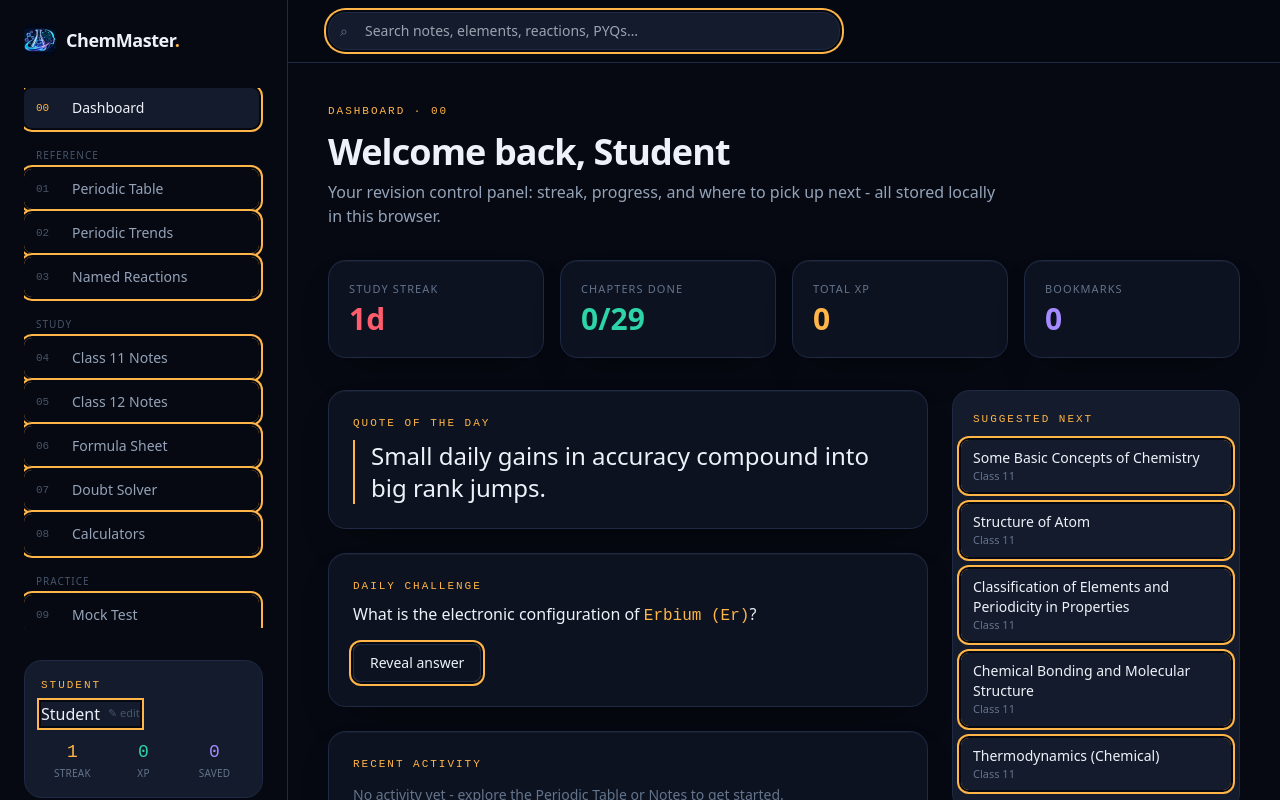
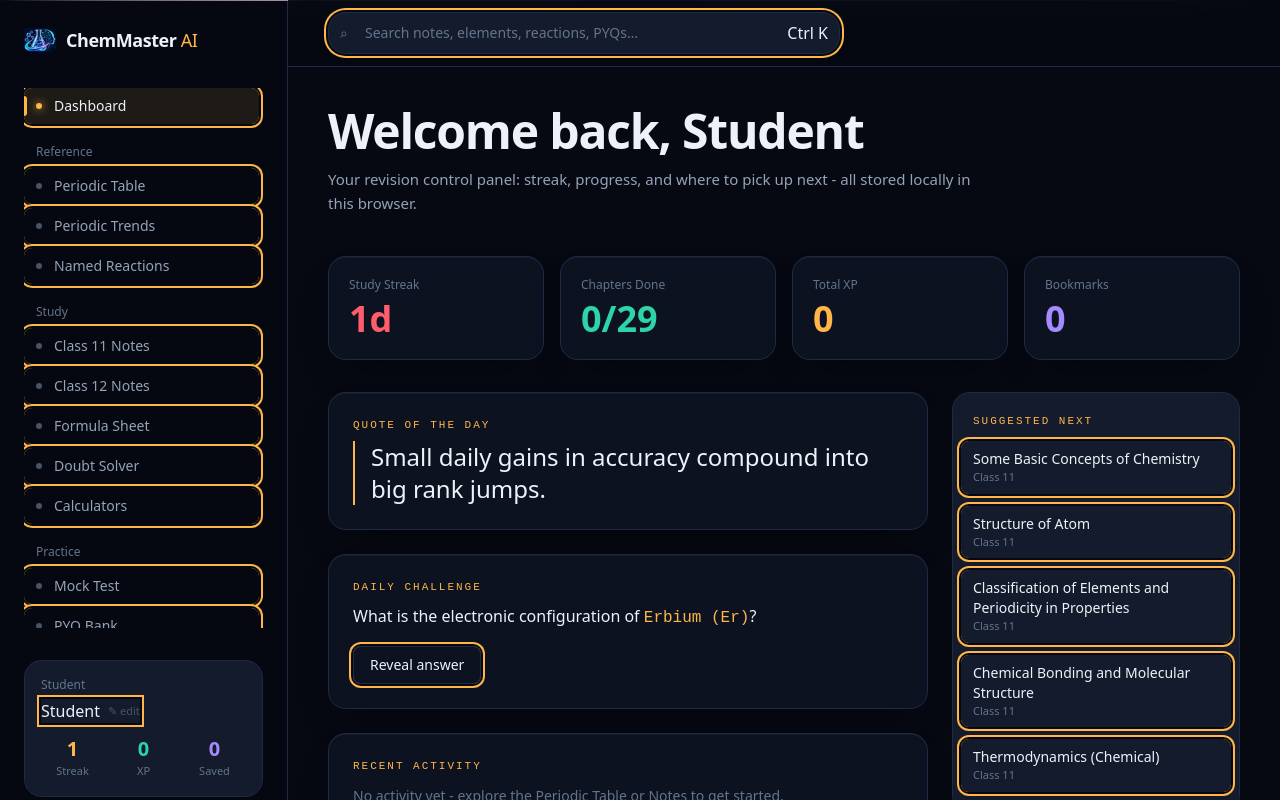
Before and after one commit to Krishgarg2708/ChemMaster-AI, a Next.js app: page / in a window 1280 px wide. Shown: the top 800 px of the page. Built offline with nearby package versions, Linux system fonts and the light colour scheme.

Commit message:
Add files via upload

```diff
--- /dev/null
+++ b/components/AtomOrbit.js
@@ -0,0 +1,88 @@
+"use client";
+
+// Electrons per principal shell, parsed from the element's own
+// electronic_configuration string (e.g. "[Ar]3d5 4s1" -> [2, 8, 13, 1]).
+const CORES = {
+  He: [2],
+  Ne: [2, 8],
+  Ar: [2, 8, 8],
+  Kr: [2, 8, 18, 8],
+  Xe: [2, 8, 18, 18, 8],
+  Rn: [2, 8, 18, 32, 18, 8],
+};
+
+export function shellsFromConfig(config = "") {
+  const core = config.match(/^\[(\w+)\]/);
+  const shells = core && CORES[core[1]] ? [...CORES[core[1]]] : [];
+  const re = /(\d)[spdf](\d+)/g;
+  let m;
+  while ((m = re.exec(config.replace(/^\[\w+\]/, "")))) {
+    const n = Number(m[1]);
+    shells[n - 1] = (shells[n - 1] || 0) + Number(m[2]);
+  }
+  return shells.map((x) => x || 0);
+}
+
+export default function AtomOrbit({ element, color = "#FFB547", size = 320, className = "" }) {
+  if (!element) return null;
+  const shells = shellsFromConfig(element.electronic_configuration);
+  const c = size / 2;
+  const first = size * 0.15;
+  const step = (c - first - 8) / Math.max(shells.length, 1);
+
+  return (
+    <svg
+      viewBox={`0 0 ${size} ${size}`}
+      className={className}
+      role="img"
+      aria-label={`${element.name} has ${shells.join(", ")} electrons per shell`}
+    >
+      <defs>
+        <radialGradient id={`nuc-${element.atomic_number}`}>
+          <stop offset="0%" stopColor={color} stopOpacity="0.95" />
+          <stop offset="55%" stopColor={color} stopOpacity="0.25" />
+          <stop offset="100%" stopColor={color} stopOpacity="0" />
+        </radialGradient>
+      </defs>
+
+      <circle cx={c} cy={c} r={first * 1.6} fill={`url(#nuc-${element.atomic_number})`} className="nucleus-glow" />
+      <text
+        x={c}
+        y={c + 1}
+        textAnchor="middle"
+        dominantBaseline="middle"
+        fontFamily="'Bricolage Grotesque', sans-serif"
+        fontWeight="700"
+        fontSize={first * 0.9}
+        fill="#fff"
+      >
+        {element.symbol}
+      </text>
+
+      {shells.map((count, i) => {
+        const r = first + step * (i + 1) - step * 0.35;
+        const dur = 14 + i * 7;
+        return (
+          <g key={i}>
+            <circle cx={c} cy={c} r={r} fill="none" stroke={color} strokeOpacity="0.22" strokeDasharray="2 5" />
+            <g className={`shell-spin ${i % 2 ? "rev" : ""}`} style={{ "--dur": `${dur}s` }}>
+              {Array.from({ length: count }).map((_, k) => {
+                const a = (k / count) * Math.PI * 2 + i * 0.6;
+                return (
+                  <circle
+                    key={k}
+                    cx={c + r * Math.cos(a)}
+                    cy={c + r * Math.sin(a)}
+                    r={count > 20 ? 2.2 : 3}
+                    fill={color}
+                    style={{ filter: `drop-shadow(0 0 4px ${color})` }}
+                  />
+                );
+              })}
+            </g>
+          </g>
+        );
+      })}
+    </svg>
+  );
+}
--- a/components/ElementDetailPanel.js
+++ b/components/ElementDetailPanel.js
@@ -3,6 +3,7 @@
 import { useAppState } from "@/lib/store";
 import { categoryColor } from "@/lib/categoryColors";
 import { Card, Chip } from "@/components/UI";
+import AtomOrbit from "@/components/AtomOrbit";
 
 const FIELDS = [
   ["Atomic number", "atomic_number"],
@@ -22,14 +23,10 @@ export default function ElementDetailPanel({ element }) {
 
   return (
     <Card className="sticky top-6">
-      <div className="flex items-start justify-between mb-1">
-        <div>
-          <div className="font-mono text-5xl font-bold" style={{ color }}>
-            {element.symbol}
-          </div>
-          <h2 className="font-display text-2xl font-semibold mt-1">{element.name}</h2>
-        </div>
+      <div className="-mx-2 -mt-2 mb-2">
+        <AtomOrbit key={element.atomic_number} element={element} color={color} size={300} className="w-full h-auto" />
       </div>
+      <h2 className="font-display text-3xl font-semibold mb-2">{element.name}</h2>
       <Chip tone="gold">{element.category}</Chip>
 
       <div className="mt-5 space-y-2 text-sm">
@@ -58,12 +55,12 @@ export default function ElementDetailPanel({ element }) {
       </div>
 
       <div className="mt-4">
-        <div className="text-slate-500 text-xs uppercase tracking-wide mb-1">Uses</div>
+        <div className="text-slate-500 text-xs mb-1">Uses</div>
         <p className="text-sm leading-relaxed">{element.uses}</p>
       </div>
 
       <div className="mt-4 surface-2 p-3 text-sm">
-        <span className="text-flame-gold font-mono text-xs">FACT — </span>
+        <span className="text-flame-gold font-medium text-xs">Did you know? </span>
         {element.fact}
       </div>
 
--- a/components/GlobalSearch.js
+++ b/components/GlobalSearch.js
@@ -63,6 +63,23 @@ export default function GlobalSearch() {
   const [query, setQuery] = useState("");
   const [open, setOpen] = useState(false);
   const boxRef = useRef(null);
+  const inputRef = useRef(null);
+
+  useEffect(() => {
+    function onKey(e) {
+      if ((e.metaKey || e.ctrlKey) && e.key.toLowerCase() === "k") {
+        e.preventDefault();
+        inputRef.current?.focus();
+        setOpen(true);
+      }
+      if (e.key === "Escape") {
+        setOpen(false);
+        inputRef.current?.blur();
+      }
+    }
+    window.addEventListener("keydown", onKey);
+    return () => window.removeEventListener("keydown", onKey);
+  }, []);
 
   useEffect(() => {
     function onClick(e) {
@@ -91,6 +108,7 @@ export default function GlobalSearch() {
   return (
     <div ref={boxRef} className="relative w-full max-w-lg">
       <input
+        ref={inputRef}
         value={query}
         onChange={(e) => {
           setQuery(e.target.value);
@@ -98,11 +116,12 @@ export default function GlobalSearch() {
         }}
         onFocus={() => setOpen(true)}
         placeholder="Search notes, elements, reactions, PYQs…"
-        className="focus-ring surface-2 rounded-lg pl-9 pr-3 py-2 text-sm bg-transparent w-full"
+        className="focus-ring surface-2 rounded-xl pl-9 pr-14 py-2.5 text-sm w-full placeholder:text-slate-500"
       />
       <span className="absolute left-3 top-1/2 -translate-y-1/2 text-slate-500 text-sm pointer-events-none">
         ⌕
       </span>
+      <span className="kbd absolute right-3 top-1/2 -translate-y-1/2 pointer-events-none hidden md:inline">Ctrl K</span>
 
       {open && query.trim().length >= 2 && (
         <div className="absolute z-30 mt-2 w-full max-h-96 overflow-y-auto surface rounded-xl2 p-2 shadow-card">
@@ -111,7 +130,7 @@ export default function GlobalSearch() {
           )}
           {Object.entries(grouped).map(([kind, items]) => (
             <div key={kind} className="mb-2 last:mb-0">
-              <div className="text-[10px] uppercase tracking-widest text-flame-gold px-3 py-1">
+              <div className="text-xs font-medium text-flame-gold px-3 py-1">
                 {kind}
               </div>
               {items.map((item, i) => (
--- a/components/Sidebar.js
+++ b/components/Sidebar.js
@@ -65,13 +65,13 @@ export default function Sidebar() {
   };
 
   return (
-    <aside className="lg:w-72 shrink-0 border-b lg:border-b-0 lg:border-r border-ink-border bg-ink lg:min-h-screen lg:sticky lg:top-0">
+    <aside className="lg:w-72 shrink-0 border-b lg:border-b-0 lg:border-r border-ink-border bg-ink/80 backdrop-blur lg:min-h-screen lg:sticky lg:top-0">
       <div className="p-6 flex flex-col h-full">
         <Link href="/" className="flex items-center gap-2.5 mb-8">
           {/* eslint-disable-next-line @next/next/no-img-element */}
           <img src="/logo-mark.png" alt="" width={32} height={32} className="w-8 h-8 rounded-md" />
           <span className="font-display font-semibold text-lg tracking-tight text-paper">
-            ChemMaster<span className="text-flame-gold">.</span>
+            ChemMaster <span className="text-flame-gold font-medium">AI</span>
           </span>
         </Link>
 
@@ -79,7 +79,7 @@ export default function Sidebar() {
           {NAV_GROUPS.map((group, gi) => (
             <div key={gi} className="flex flex-col gap-1">
               {group.label && (
-                <div className="text-[10px] uppercase tracking-widest text-slate-600 px-3 mb-0.5 mt-1">
+                <div className="text-xs font-medium text-slate-500 px-3 mb-1 mt-1">
                   {group.label}
                 </div>
               )}
@@ -89,19 +89,25 @@ export default function Sidebar() {
                   <Link
                     key={item.href}
                     href={item.href}
-                    className={`group flex items-center gap-3 rounded-lg px-3 py-2.5 text-sm transition-colors focus-ring ${
+                    aria-current={active ? "page" : undefined}
+                    className={`group relative flex items-center gap-3 rounded-lg px-3 py-2 text-sm transition-colors focus-ring ${
                       active
-                        ? "bg-ink-softer text-paper"
-                        : "text-slate-400 hover:text-paper hover:bg-ink-soft"
+                        ? "bg-flame-gold/10 text-paper"
+                        : "text-slate-400 hover:text-paper hover:bg-ink-softer/70"
                     }`}
                   >
                     <span
-                      className={`font-mono text-[11px] w-6 ${
-                        active ? "text-flame-gold" : "text-slate-600 group-hover:text-flame-gold"
+                      aria-hidden="true"
+                      className={`absolute left-0 top-1/2 -translate-y-1/2 w-[3px] rounded-r-full bg-flame-gold transition-all ${
+                        active ? "h-5 opacity-100" : "h-0 opacity-0"
                       }`}
-                    >
-                      {item.mark}
-                    </span>
+                    />
+                    <span
+                      aria-hidden="true"
+                      className={`w-1.5 h-1.5 rounded-full transition-colors ${
+                        active ? "bg-flame-gold shadow-[0_0_8px_#FFB547]" : "bg-slate-600 group-hover:bg-flame-gold/70"
+                      }`}
+                    />
                     {item.label}
                   </Link>
                 );
@@ -111,7 +117,7 @@ export default function Sidebar() {
         </nav>
 
         <div className="surface-2 p-4 mb-4">
-          <div className="eyebrow mb-2">Student</div>
+          <div className="text-xs text-slate-500 mb-1.5">Student</div>
           {editing ? (
             <div className="flex items-center gap-1.5 mb-3">
               <input
@@ -158,16 +164,16 @@ export default function Sidebar() {
           )}
           <div className="grid grid-cols-3 gap-2 text-center">
             <div>
-              <div className="font-mono text-lg text-flame-gold">{hydrated ? state.streak : "–"}</div>
-              <div className="text-[10px] uppercase tracking-wide text-slate-500">Streak</div>
+              <div className="font-display text-xl font-semibold text-flame-gold">{hydrated ? state.streak : "–"}</div>
+              <div className="text-[11px] text-slate-500">Streak</div>
             </div>
             <div>
-              <div className="font-mono text-lg text-flame-copper">{hydrated ? state.xp : "–"}</div>
-              <div className="text-[10px] uppercase tracking-wide text-slate-500">XP</div>
+              <div className="font-display text-xl font-semibold text-flame-copper">{hydrated ? state.xp : "–"}</div>
+              <div className="text-[11px] text-slate-500">XP</div>
             </div>
             <div>
-              <div className="font-mono text-lg text-flame-violet">{hydrated ? state.bookmarks.length : "–"}</div>
-              <div className="text-[10px] uppercase tracking-wide text-slate-500">Saved</div>
+              <div className="font-display text-xl font-semibold text-flame-violet">{hydrated ? state.bookmarks.length : "–"}</div>
+              <div className="text-[11px] text-slate-500">Saved</div>
             </div>
           </div>
         </div>
@@ -182,7 +188,7 @@ export default function Sidebar() {
           </span>
         </button>
         <p className="text-[11px] text-slate-600 mt-4 leading-relaxed">
-          Static data, local-first state. No API keys, no server database.
+          Your progress is saved in this browser.
         </p>
       </div>
     </aside>
--- a/components/UI.js
+++ b/components/UI.js
@@ -10,19 +10,26 @@ export function Eyebrow({ children }) {
   return <div className="eyebrow mb-2">{children}</div>;
 }
 
+const ACCENTS = {
+  gold: { text: "text-flame-gold", hex: "#FFB547" },
+  crimson: { text: "text-flame-crimson", hex: "#FF5C6C" },
+  copper: { text: "text-flame-copper", hex: "#2DD4A7" },
+  violet: { text: "text-flame-violet", hex: "#A58BFF" },
+  azure: { text: "text-flame-azure", hex: "#5AAEFF" },
+};
+
 export function Metric({ label, value, accent = "gold" }) {
-  const colorMap = {
-    gold: "text-flame-gold",
-    crimson: "text-flame-crimson",
-    copper: "text-flame-copper",
-    violet: "text-flame-violet",
-    azure: "text-flame-azure",
-  };
+  const a = ACCENTS[accent] || ACCENTS.gold;
   return (
-    <Card className="!p-5">
-      <div className="text-[11px] uppercase tracking-widest text-slate-500 mb-1">{label}</div>
-      <div className={`font-display text-3xl font-semibold ${colorMap[accent]}`}>{value}</div>
-    </Card>
+    <div className="surface !p-5 overflow-hidden">
+      <span
+        aria-hidden="true"
+        className="absolute inset-x-0 top-0 h-px"
+        style={{ background: `linear-gradient(90deg, transparent, ${a.hex}, transparent)` }}
+      />
+      <div className="text-xs text-slate-500 mb-1.5">{label}</div>
+      <div className={`font-display text-4xl font-semibold tabular-nums ${a.text}`}>{value}</div>
+    </div>
   );
 }
 
@@ -37,14 +44,15 @@ export function Chip({ children, tone = "azure" }) {
   return <span className={`chip ${toneMap[tone]}`}>{children}</span>;
 }
 
-export function PageHeader({ eyebrow, title, description }) {
+// `eyebrow` is still accepted so existing pages keep working, but the
+// header now leads with the title alone.
+export function PageHeader({ title, description }) {
   return (
-    <div className="mb-8">
-      {eyebrow && <div className="eyebrow mb-3">{eyebrow}</div>}
-      <h1 className="font-display text-3xl md:text-4xl font-semibold tracking-tight mb-2">
+    <div className="mb-10 animate-rise">
+      <h1 className="font-display text-4xl md:text-5xl font-semibold tracking-tight mb-3 text-paper">
         {title}
       </h1>
-      {description && <p className="text-slate-400 max-w-2xl">{description}</p>}
+      {description && <p className="text-slate-400 max-w-2xl text-[15px] leading-relaxed">{description}</p>}
     </div>
   );
 }
```
Also changed, not shown: components/ElementGrid.js (+11 -8 lines).
